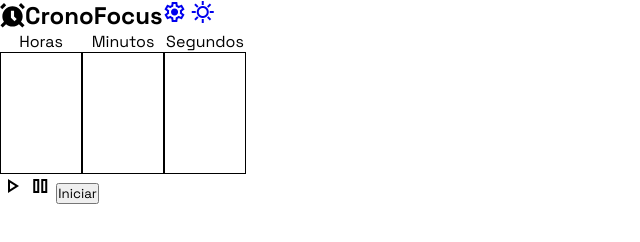
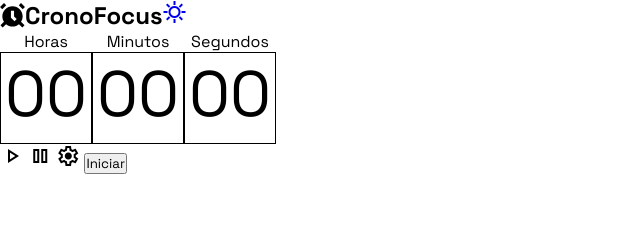
Before and after one commit to murilo67/CronoFocus, a plain HTML site: page index.html in a window 1280 px wide. Shown: the whole page, without its empty margins (0-640 px from the left). Drawn offline with nearby package versions, Linux system fonts and the light colour scheme.

Commit message:
Configurei o tamanho do bloco

```diff
--- a/assets/css/style.css
+++ b/assets/css/style.css
@@ -30,10 +30,8 @@ header h1 {
 }
 
 .bloco-cronofocus {
-    min-width: 80px;
-    min-height: 120px;
-    /*width: 115px; PC*/
-    /*max-height: 180px; PC*/
-    font-size: 10em;
+    width: 90px;
+    height: 90px;
+    font-size: 4em;
     border: 1px solid black;
 }
--- a/index.html
+++ b/index.html
@@ -16,7 +16,6 @@
         </svg>
         <h1>CronoFocus</h1>
         <nav>
-            <a href="#"><span class="material-symbols-outlined">settings</span></a>
             <a href="#">
                 <span class="material-symbols-outlined">sunny</span>
             </a>
@@ -27,20 +26,21 @@
         <section id="hora-principal">
             <div id="horas">
                 <p>Horas</p>
-                <div class="bloco-cronofocus"></div>
+                <div class="bloco-cronofocus">00</div>
             </div>
             <div id="minutos">
                 <p>Minutos</p>
-                <div class="bloco-cronofocus"></div>
+                <div class="bloco-cronofocus">00</div>
             </div>
             <div id="segundos">
                 <p>Segundos</p>
-                <div class="bloco-cronofocus"></div>
+                <div class="bloco-cronofocus">00</div>
             </div>
         </section>
         <section id="botões">
             <span class="material-symbols-outlined">play_arrow</span>
             <span class="material-symbols-outlined">pause</span>
+            <span class="material-symbols-outlined">settings</span>
             <button>Iniciar</button>
         </section>
 
```
